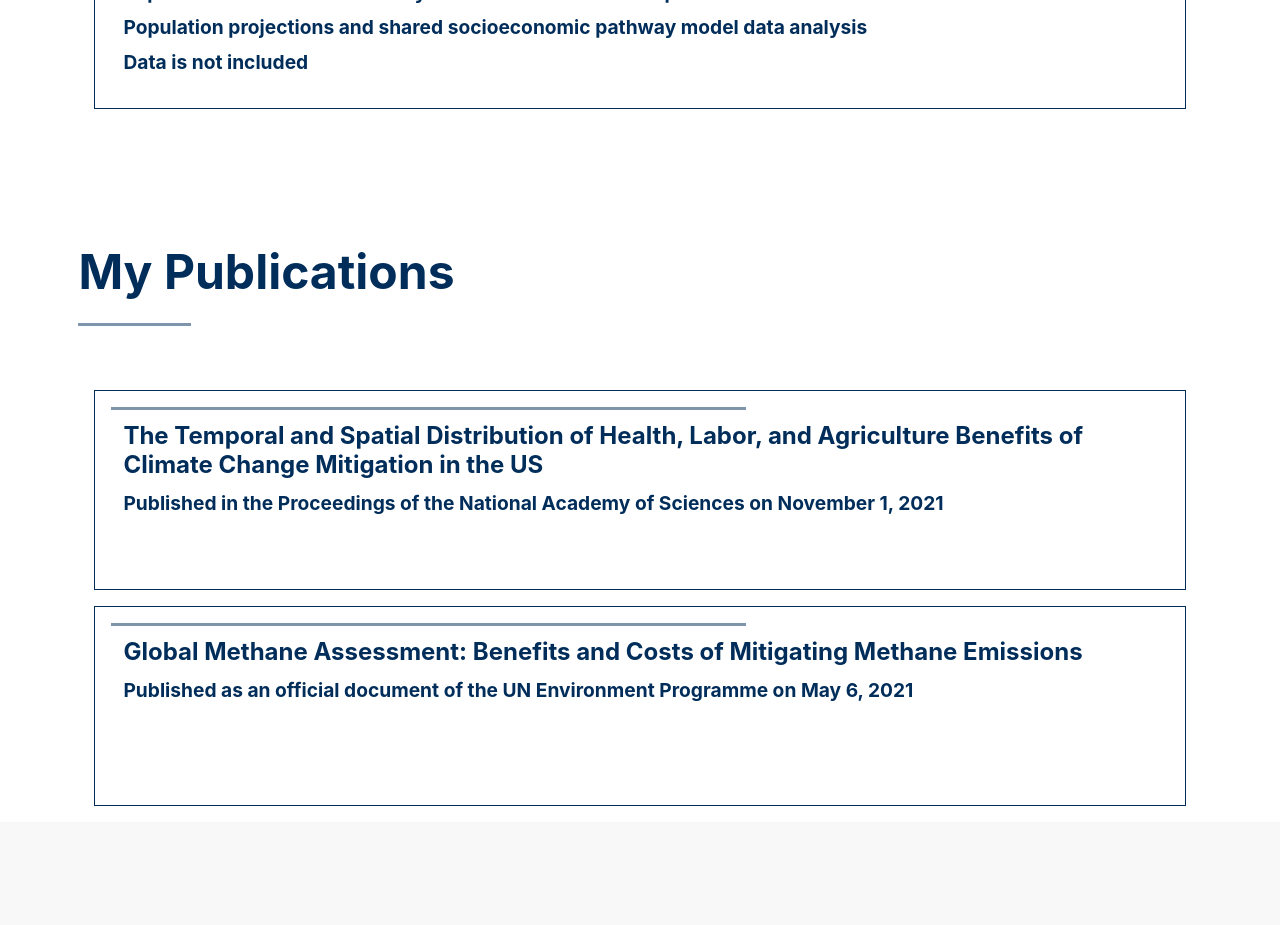
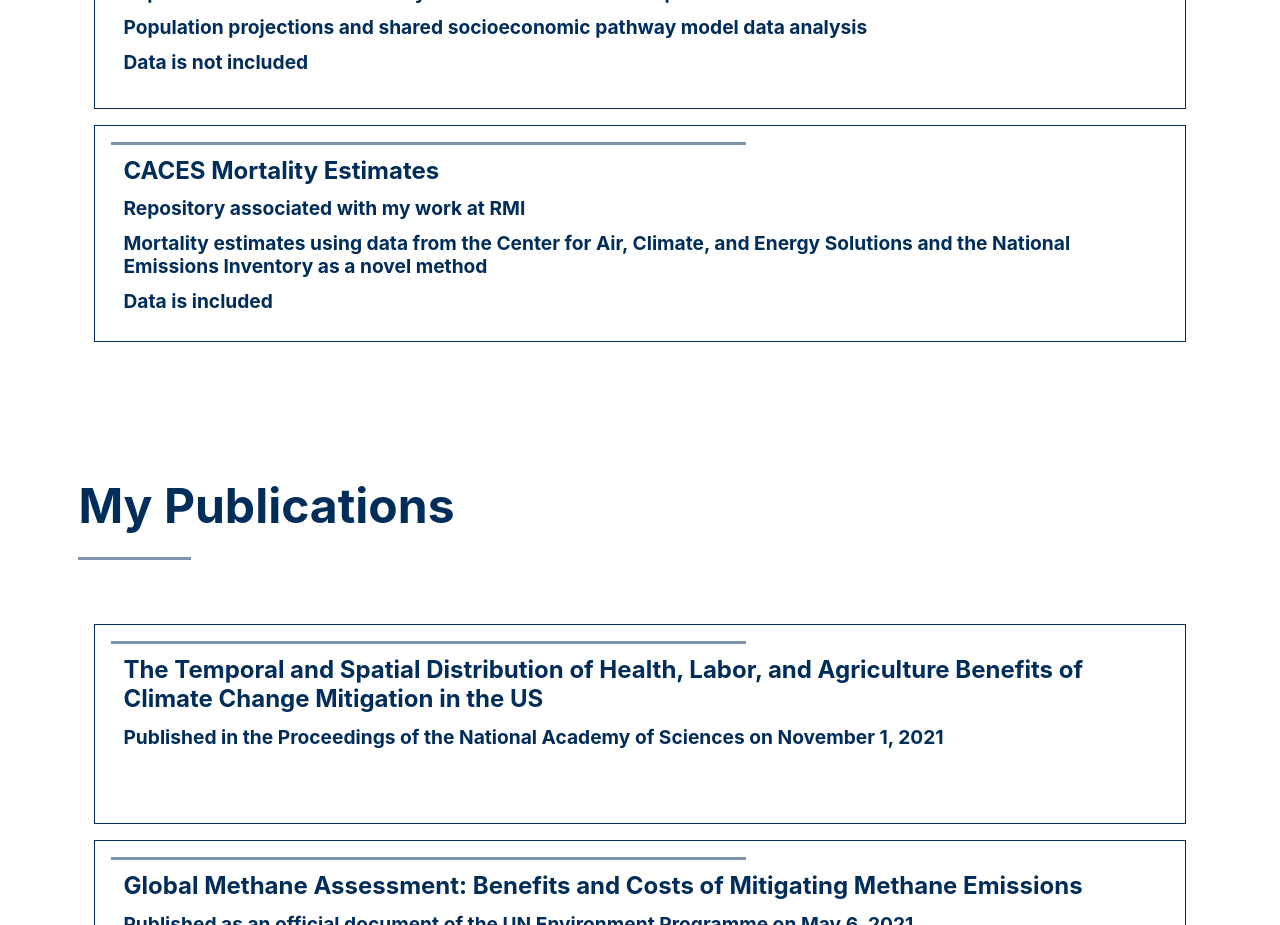
Before and after one commit to aglick24/my-app, a React (Create React App) app: page / in a window 1280 px wide. Shown: the part 3600-4525 px from the top of the page. Built offline with nearby package versions, Linux system fonts and the light colour scheme.

Commit message:
added caces project

```diff
--- a/src/components/Projects.tsx
+++ b/src/components/Projects.tsx
@@ -24,7 +24,11 @@ const Projects = () => {
                 <ListCard
                 title={'Shindell Research Group'}
                 content={<><p>Repositories associated with my work in the Shindell Group</p><p>Population projections and shared socioeconomic pathway model data analysis</p><p>Data is not included</p></>}
-                link={'https://github.com/aglick24/rmi_health_impacts/blob/main/publichealth_databuild.py'}/>
+                link={'https://github.com/aglick24'}/>
+                <ListCard
+                title={'CACES Mortality Estimates'}
+                content={<><p>Repository associated with my work at RMI</p><p>Mortality estimates using data from the Center for Air, Climate, and Energy Solutions and the National Emissions Inventory as a novel method</p><p>Data is included</p></>}
+                link={'https://github.com/aglick24/rmi_health_impacts'}/>
             </div>
         </div>
     </div>
```
